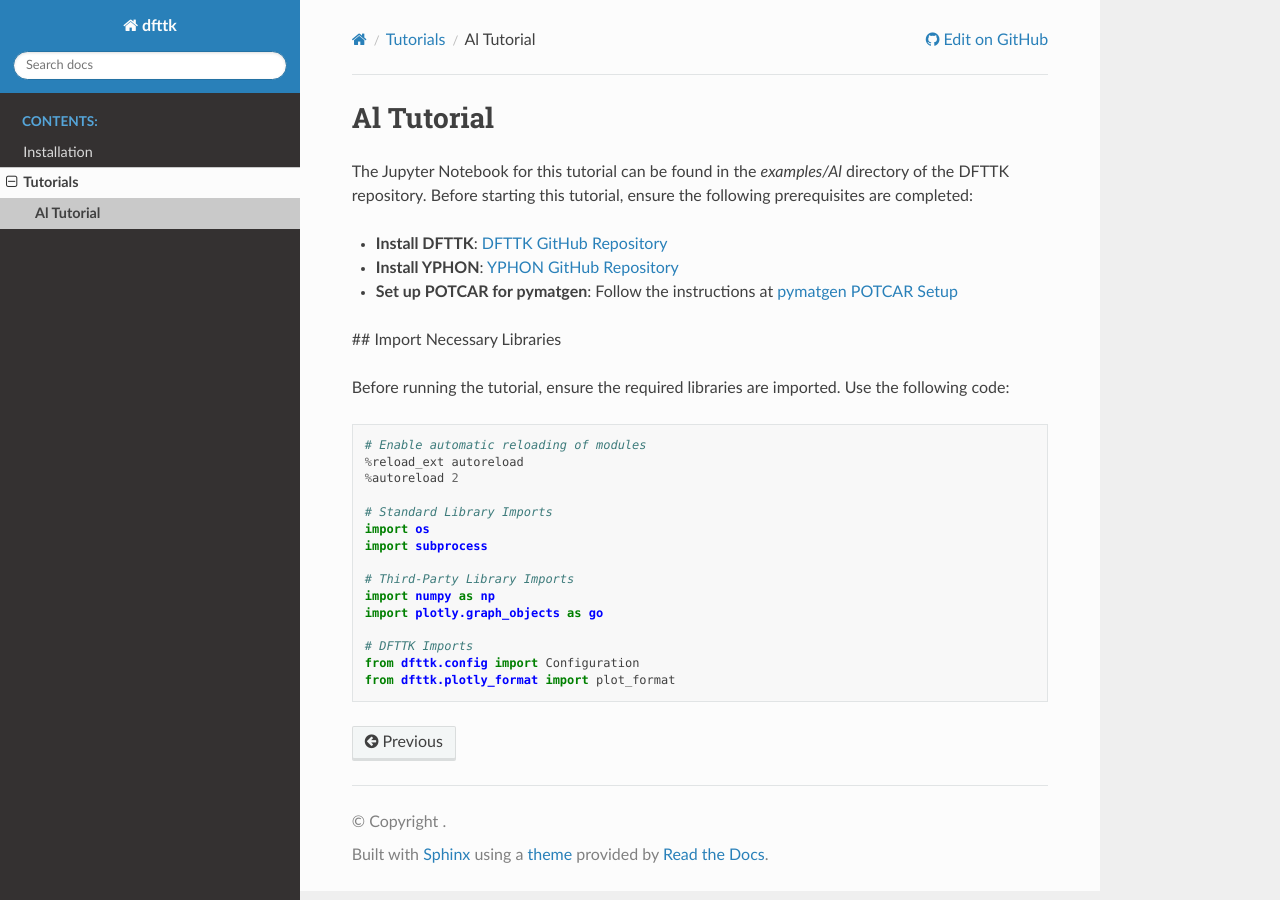
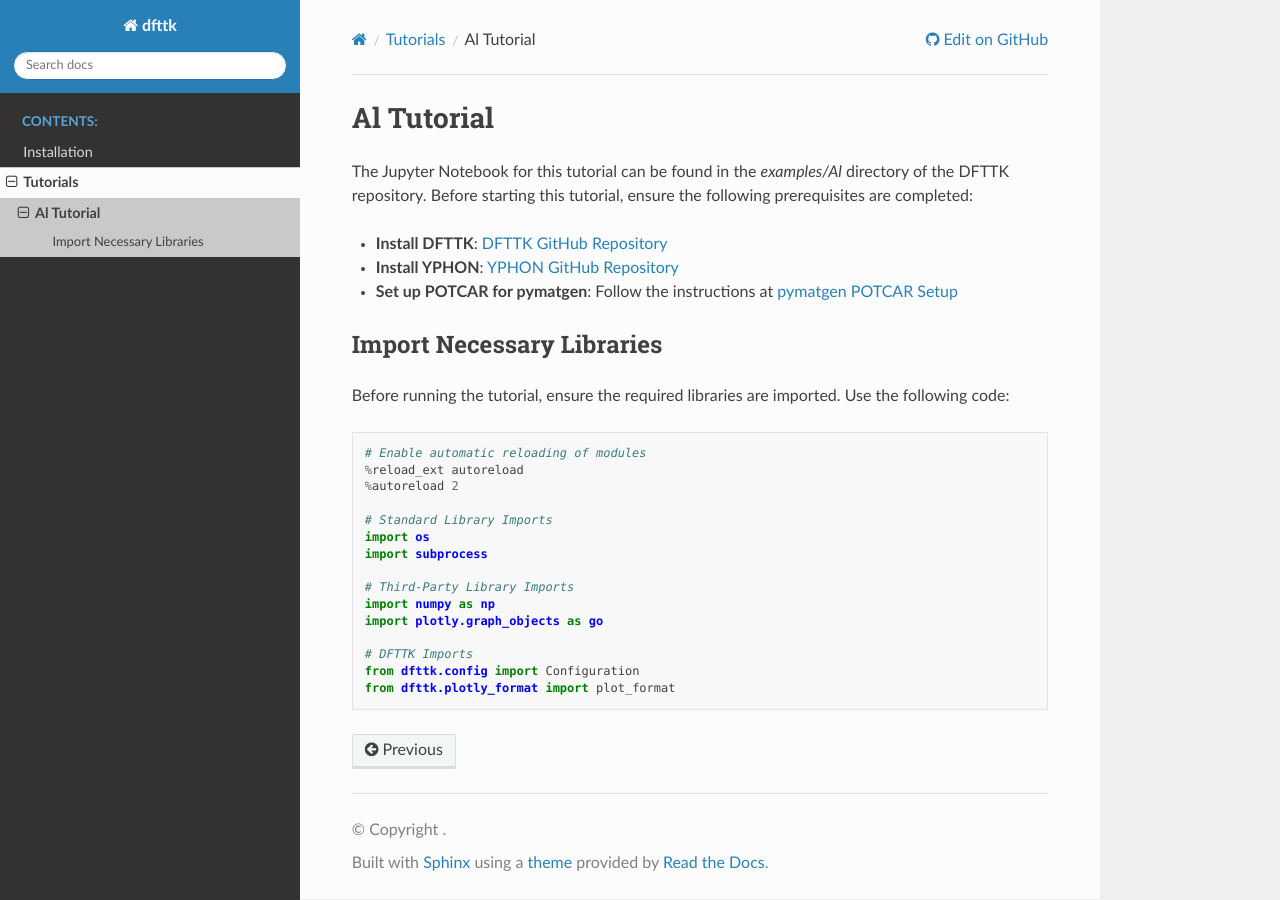
Before and after one commit to PhasesResearchLab/dfttk, a Sphinx documentation site: the page built from docs/tutorials/Al_tutorial.rst, in a window 1280 px wide. Built offline with Sphinx 7.4.7 and the Read the Docs theme 3.1.0, drawn with Linux system fonts in a browser that asks for light colours.

Commit message:
Update docs

```diff
--- a/docs/tutorials/Al_tutorial.rst
+++ b/docs/tutorials/Al_tutorial.rst
@@ -7,7 +7,8 @@ The Jupyter Notebook for this tutorial can be found in the `examples/Al` directo
 - **Install YPHON**: `YPHON GitHub Repository <https://github.com/PhasesResearchLab/YPHON>`_
 - **Set up POTCAR for pymatgen**: Follow the instructions at `pymatgen POTCAR Setup <https://pymatgen.org/installation.html#potcar-setup>`_
 
-## Import Necessary Libraries
+Import Necessary Libraries
+--------------------------
 
 Before running the tutorial, ensure the required libraries are imported. Use the following code:
 
```
